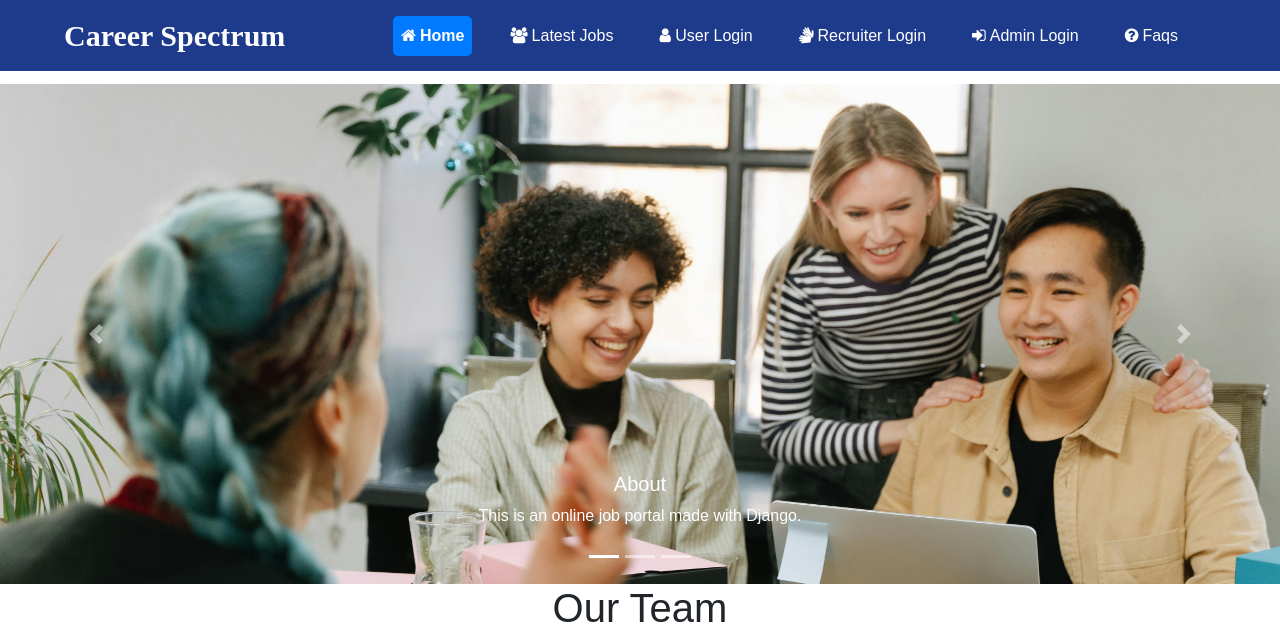
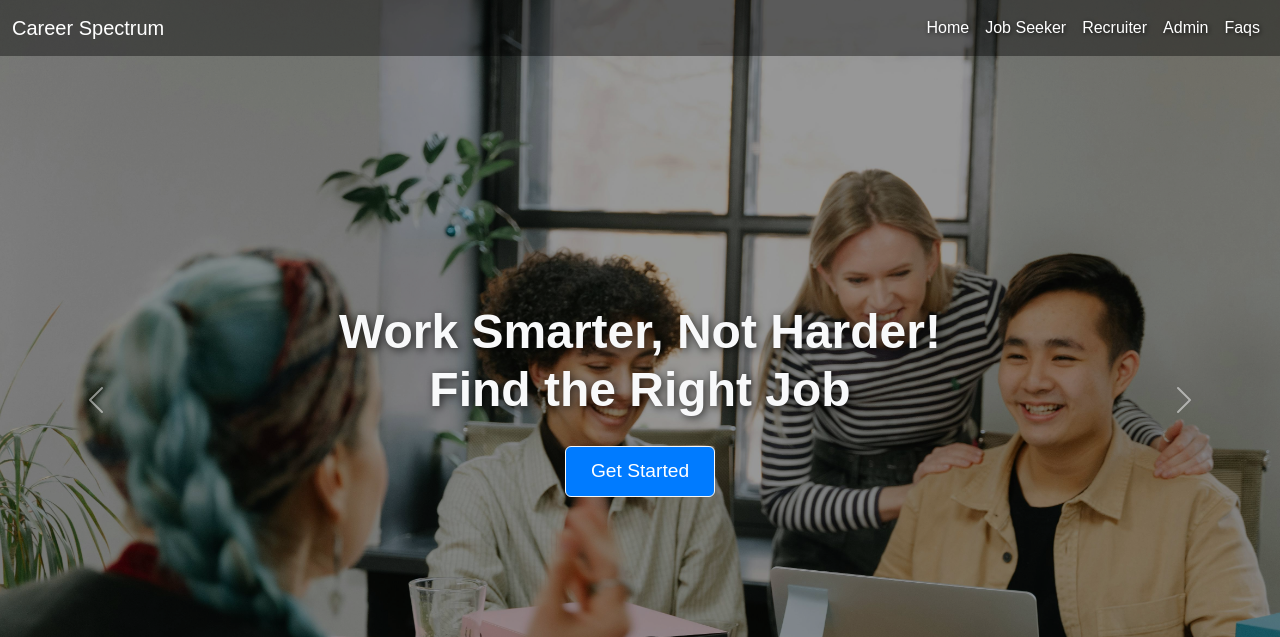
Before and after one commit to asad456734asad-png/job-portal, a Django app: page / in a window 1280 px wide. Shown: the top 637 px of the page. Run offline with Django 5.2, Linux system fonts and the light colour scheme; some libraries are stand-ins or nearby versions.

Commit message:
i made the attractive and professional look for project

```diff
--- a/job/templates/index.html
+++ b/job/templates/index.html
@@ -19,33 +19,8 @@
   <link rel="stylesheet" href="https://cdnjs.cloudflare.com/ajax/libs/OwlCarousel2/2.3.4/assets/owl.carousel.min.css">
   <link rel="stylesheet" href="https://cdnjs.cloudflare.com/ajax/libs/OwlCarousel2/2.3.4/assets/owl.theme.default.css">
 
+
   <style>
-    /*  GENERAL STYLES */
-    * {
-      margin: 0;
-      padding: 0;
-      box-sizing: border-box;
-      font-family: 'Poppins', sans-serif;
-    }
-    body {
-      background-color: white !important;
-      min-height: 100vh;
-    }
-
-    /* NAVBAR */
-    .navbar {
-      z-index: 1000; /* keep navbar above everything */
-    }
-
-    /* CAROUSEL  */
-    .carousel {
-      margin-top: 1%;
-    }
-    .carousel-item img {
-      height: 500px;
-      width: 100%;
-      object-fit: cover;
-    }
 
     /* TEAM SECTION */
     h1 {
@@ -118,11 +93,109 @@
 
 <body>
 
-  <!-- Navbar -->
-  {% include 'navigation.html' %}
 
-  <!-- Bootstrap 5 Carousel -->
+
+  <title>Career Spectrum</title>
+  <link rel="stylesheet" href="https://cdn.jsdelivr.net/npm/bootstrap@5.3.2/dist/css/bootstrap.min.css">
+
+  <style>
+    /* GENERAL */
+    * {
+      margin: 0;
+      padding: 0;
+      box-sizing: border-box;
+      font-family: 'Poppins', sans-serif;
+    }
+    body {
+      background-color:#587088 !important;
+      min-height: 100vh;
+    }
+
+    /* NAVBAR */
+    .navbar {
+      position: absolute;
+      top: 0; left: 0;
+      width: 100%;
+      z-index: 1000;
+      background: rgba(0, 0, 0, 0.4); /* semi-transparent background */
+    }
+    .navbar .nav-link {
+      color: #fff !important;
+      text-shadow: 1px 1px 5px rgba(0,0,0,0.8);
+    }
+    .navbar .nav-link:hover {
+      color: #ffd700 !important; /* gold highlight */
+    }
+
+    /* CAROUSEL */
+    .carousel-item img {
+      height: 100vh;
+      width: 100%;
+      object-fit: cover;
+    }
+
+    /* HERO CONTENT (centered text & button) */
+    .hero-content {
+      position: absolute;
+      top: 50%;
+      left: 50%;
+      transform: translate(-50%, -50%);
+      text-align: center;
+      z-index: 2; /* above images */
+    }
+    .hero-content h1 {
+      font-size: 3rem;
+      font-weight: bold;
+      text-shadow: 2px 2px 8px rgba(0,0,0,0.7);
+      color: #f8f9fa;
+    }
+    .hero-content .btn {
+      background: #007bff;
+      color: white;
+      margin-top: 20px;
+      padding: 10px 25px;
+      font-size: 1.2rem;
+    }
+
+    /* DARK OVERLAY for readability */
+    .carousel-item::before {
+      content: "";
+      position: absolute;
+      top: 0; left: 0;
+      width: 100%; height: 100%;
+      background: rgba(0,0,0,0.4);
+      z-index: 1;
+    }
+    .carousel-item img {
+      position: relative;
+      z-index: 0;
+    }
+  </style>
+</head>
+<body>
+
+  <!-- NAVBAR -->
+  <nav class="navbar navbar-expand-lg navbar-dark">
+    <div class="container-fluid">
+      <a class="navbar-brand" href="#">Career Spectrum</a>
+      <button class="navbar-toggler" type="button" data-bs-toggle="collapse" data-bs-target="#navbarNav">
+        <span class="navbar-toggler-icon"></span>
+      </button>
+      <div class="collapse navbar-collapse justify-content-end" id="navbarNav">
+        <ul class="navbar-nav">
+          <li class="nav-item"><a class="nav-link" href="{% url 'index' %}">Home</a></li>
+          <li class="nav-item"><a class="nav-link" href="{% url 'user_login' %}">Job Seeker</a></li>
+          <li class="nav-item"><a class="nav-link" href="{% url 'recruiter_login' %}">Recruiter</a></li>
+          <li class="nav-item"><a class="nav-link" href="{% url 'admin_login' %}">Admin</a></li>
+          <li class="nav-item"><a class="nav-link" href="{% url 'faqs' %}">Faqs</a></li>
+        </ul>
+      </div>
+    </div>
+  </nav>
+
+  <!-- CAROUSEL -->
   <div id="carouselExampleIndicators" class="carousel slide" data-bs-ride="carousel">
+
     <!-- Indicators -->
     <div class="carousel-indicators">
       <button type="button" data-bs-target="#carouselExampleIndicators" data-bs-slide-to="0" class="active"></button>
@@ -134,24 +207,12 @@
     <div class="carousel-inner">
       <div class="carousel-item active">
         <img src="{% static 'images/backround.jpg' %}" class="d-block w-100" alt="First slide">
-        <div class="carousel-caption d-none d-md-block">
-          <h5>About</h5>
-          <p>This is an online job portal made with Django.</p>
-        </div>
       </div>
       <div class="carousel-item">
         <img src="{% static 'images/background1.jpg' %}" class="d-block w-100" alt="Second slide">
-        <div class="carousel-caption d-none d-md-block">
-          <h5>Intro</h5>
-          <p>Job seekers can apply for jobs, and recruiters can post jobs.</p>
-        </div>
       </div>
       <div class="carousel-item">
         <img src="{% static 'images/imgt.jpg' %}" class="d-block w-100" alt="Third slide">
-        <div class="carousel-caption d-none d-md-block">
-          <h5>Features</h5>
-          <p>It also has amazing features like password changing and feedback.</p>
-        </div>
       </div>
     </div>
 
@@ -166,8 +227,17 @@
     </button>
   </div>
 
+  <!-- HERO CONTENT (on top of carousel) -->
+  <div class="hero-content">
+    <h1>Work Smarter, Not Harder! Find the Right Job</h1>
+    <a href="{% url 'latestjobs' %}" class="btn btn-light">Get Started</a>
+  </div>
+
+  <script src="https://cdn.jsdelivr.net/npm/bootstrap@5.3.2/dist/js/bootstrap.bundle.min.js"></script>
+</body>
+
   <!-- Our Team Section -->
-  <h1>Our Team</h1>
+   <h2 class="text-center mt-5">Our Team</h2>
   <div class="view">
 <div class="block"><img src="{% static 'images/about1.jpg' %}" alt="Programmer"><div class="caption">Programmer</div></div>
     <div class="block"><img src="{% static 'images/about4.jpg' %}" alt="Freelancer"><div class="caption">Freelancer</div></div>
```
